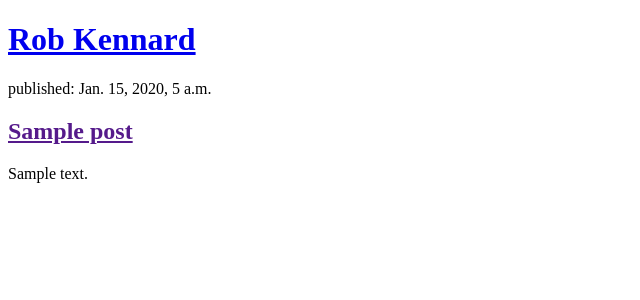
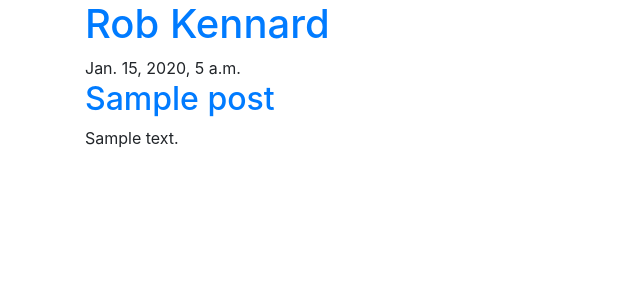
Before and after one commit to rkennard/My-Website, a Django app: page / in a window 1280 px wide. Shown: the top 300 px of the page, without its empty margins (0-640 px from the left). Run offline with Django 4.2, Linux system fonts and the light colour scheme; tables that the repository leaves empty hold one stand-in row (values such as "Sample post").

Commit message:
Began adding CSS and Django Templates.

```diff
--- /dev/null
+++ b/blog/templates/blog/base.html
@@ -0,0 +1,25 @@
+{% load static %}
+<!DOCTYPE html>
+<html>
+    <head>
+        <title>Rob Kennard</title>
+        <link rel="stylesheet" href="https://cdn.jsdelivr.net/npm/bootstrap@4.1.3/dist/css/bootstrap.min.css" integrity="sha384-MCw98/SFnGE8fJT3GXwEOngsV7Zt27NXFoaoApmYm81iuXoPkFOJwJ8ERdknLPMO" crossorigin="anonymous">
+        <link rel="stylesheet" href="https://fonts.googleapis.com/css?family=Atkinson+Hyperlegible&subset=latin,latin-ext">
+        <link rel="stylesheet" href="{% static 'css/blog.css' %}">
+    </head>
+    <body>
+        <header class="page-header">
+          <div class="container">
+              <h1><a href="/">Rob Kennard</a></h1>
+          </div>
+        </header>
+        <main class="container">
+            <div class="row">
+                <div class="col">
+                {% block content %}
+                {% endblock %}
+                </div>
+            </div>
+        </main>
+    </body>
+</html>
--- a/blog/templates/blog/post_list.html
+++ b/blog/templates/blog/post_list.html
@@ -1,19 +1,13 @@
-<!DOCTYPE html>
-<html>
-    <head>
-        <title>Rob Kennard</title>
-    </head>
-    <body>
-        <header>
-            <h1><a href="/">Rob Kennard</a></h1>
-        </header>
+{% extends 'blog/base.html' %}
 
-        {% for post in posts %}
-            <article>
-                <time>published: {{ post.published_date }}</time>
-                <h2><a href="">{{ post.title }}</a></h2>
-                <p>{{ post.text|linebreaksbr }}</p>
-            </article>
-        {% endfor %}
-    </body>
-</html>
+{% block content %}
+    {% for post in posts %}
+        <article class="post">
+            <time class="date">
+                {{ post.published_date }}
+            </time>
+            <h2><a href="">{{ post.title }}</a></h2>
+            <p>{{ post.text|linebreaksbr }}</p>
+        </article>
+    {% endfor %}
+{% endblock %}
```
